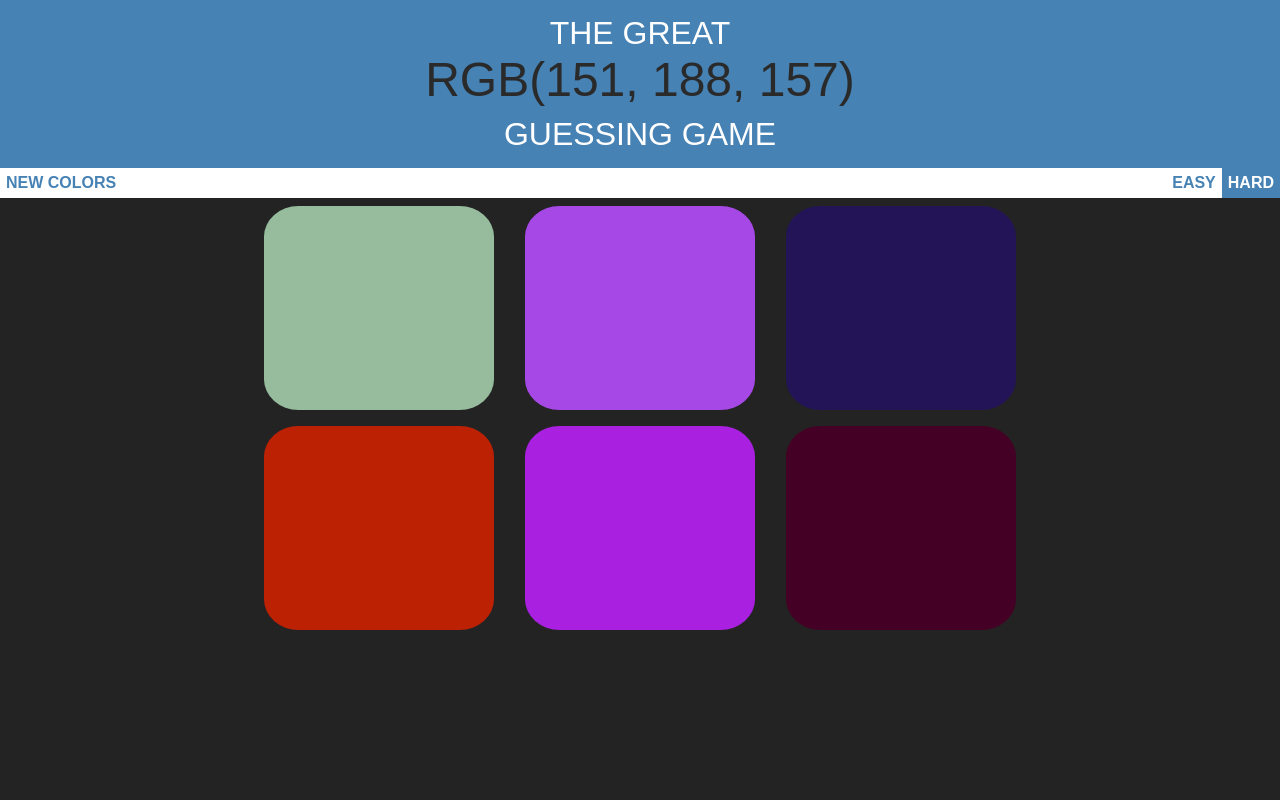
After one commit to octajune/CoffeeGuard-FrontEnd, a PHP site: page /colorgame.html in a window 1280 px wide. The commit adds this page. Run offline with PHP 8.4, Linux system fonts and the light colour scheme.

Commit message:
Adding the files required for the colorgame which will be hosted on the website

```diff
--- /dev/null
+++ b/colorgame.css
@@ -0,0 +1,144 @@
+html, body {
+    height: 100%;
+}
+
+body {
+	margin: 0;
+	padding: 0;
+	background-color: #232323;
+	font-size: 100%;
+	font-family: Arial, Helvetica Neue, Helvetica, sans-serif;
+}
+
+header {
+	width: 100%;
+	text-align: center;
+	background-color: #4682b4;
+	color: #fff;
+}
+.title {
+	display: -webkit-box;
+	display: -ms-flexbox;
+	display: flex;
+	-webkit-box-orient: horizontal;
+	-webkit-box-direction: normal;
+	    -ms-flex-direction: row;
+	        flex-direction: row;
+	-webkit-box-pack: center;
+	    -ms-flex-pack: center;
+	        justify-content: center;
+}
+h1 {
+	padding: 1rem 0;
+	margin: 0;
+	line-height: 1.1;
+	font-weight: normal;
+	text-transform: uppercase;
+	display: block;
+}
+.question {
+	font-size: 3rem;
+	padding: .2rem;
+	margin-bottom: .4rem;
+	color: #2a2a2a;
+	display: block;
+}
+
+.stripe {
+	display: -webkit-box;
+	display: -ms-flexbox;
+	display: flex;
+	background-color: #fff;
+	height: 30px;
+	color: black;
+}
+
+.container {
+	display: -webkit-box;
+	display: -ms-flexbox;
+	display: flex;
+	-ms-flex-wrap: wrap;
+	    flex-wrap: wrap;
+	-webkit-box-pack: justify;
+	    -ms-flex-pack: justify;
+	        justify-content: space-between;
+	width: 60%;
+	min-height: 440px;
+	margin: 0 auto;
+}
+
+@media only screen and (max-width: 600px) {
+	body {
+		font-size: 80%;
+	}
+	.question {
+		font-size: 2rem;
+	}
+
+	.container {
+		width: 100%;
+		background-color: silver;
+	}
+}
+
+.square-item {
+	width: 30%;
+	max-height: 204px !important;
+	margin: 0.5rem;
+	border-radius: 15%;
+	transition: background 0.6s;
+	-webkit-transition: background 0.6s;
+	-moz-transition: background 0.6s;
+}
+
+.game {
+	width: 60%;
+	display: -webkit-box;
+	display: -ms-flexbox;
+	display: flex;
+	-webkit-box-pack: start;
+	    -ms-flex-pack: start;
+	        justify-content: flex-start;
+}
+
+.selected {
+	color: #fff;
+	background-color: #4682b4;
+}
+
+.message {
+	width: 30%;
+	line-height: 2rem;
+}
+
+.level {
+	width: 40%;
+	display: -webkit-box;
+	display: -ms-flexbox;
+	display: flex;
+	-webkit-box-pack: end;
+	    -ms-flex-pack: end;
+	        justify-content: flex-end;
+}
+
+button {
+	border: none;
+	text-transform: uppercase;
+	height: 100%;
+	font-size: inherit;
+	font-weight: 700;
+	color: #4682b4;
+	background-color: transparent;
+	transition: all 0.3s;
+	-webkit-transition: all 0.3s;
+	-moz-transition: all 0.3s;
+}
+
+button:hover {
+	background-color: #4682b4;
+	color: #fff;
+}
+
+button:focus {
+	outline: 0;
+}
--- /dev/null
+++ b/colorgame.html
@@ -0,0 +1,38 @@
+<!DOCTYPE html>
+<html>
+<head>
+	<meta content="text/html; charset=utf-8" http-equiv="Content-Type">
+	<meta content="utf-8" http-equiv="encoding">
+	<link href="colorgame.css" rel="stylesheet" type="text/css">
+	<title>Octa color Gamey</title>
+</head>
+<body>
+	<header>
+		<div class="title">
+			<h1>The great <span class="question">rgba(100,100,100,2)</span> guessing game</h1>
+		</div>
+
+		<div class="stripe">
+			<div class="game">
+				<button name="newColors">New colors</button>
+
+				<span class="message"></span>
+			</div>
+
+			<div class="level">
+				<button name="levelEasy">Easy</button>
+				<button class="selected" name="levelHard">Hard</button>
+			</div>
+		</div>
+	</header>
+	<div class="container">
+		<div class="square-item"></div>
+		<div class="square-item"></div>
+		<div class="square-item"></div>
+		<div class="square-item"></div>
+		<div class="square-item"></div>
+		<div class="square-item"></div>
+	</div>
+	<script src="colorgame.js" type="text/javascript"></script>
+</body>
+</html>
--- /dev/null
+++ b/colorgame.js
@@ -0,0 +1,107 @@
+var squares = document.getElementsByClassName('square-item');
+var ques = document.querySelector('.question');
+var message = document.querySelector('.message');
+var header = document.querySelector('header');
+
+// buttons
+var newGameButton = document.querySelector('button[name="newColors"]');
+var levelEasyButton = document.querySelector('button[name="levelEasy"]');
+var levelHardButton = document.querySelector('button[name="levelHard"]');
+
+var colors = generateRandomColors(6);
+var numOfSquares = 6;
+
+ques.textContent = colors[pickColor()];
+
+for (var i = 0; i < squares.length; i++) {
+	//add initial colors
+	squares[i].style.background = colors[i];
+
+	squares[i].addEventListener('click', function() {
+		var ans = this.style.background;
+		ans = ans.replace(' none repeat scroll 0% 0%', '');
+		if (ans == ques.textContent) {
+			message.textContent = 'Correct';
+			header.style.background = ans;
+			newGameButton.textContent = 'Play Again?';
+			for (var k = 0; k < squares.length; k++) {
+				squares[k].style.background = this.style.background;
+			}
+		} else {
+			message.textContent = 'Wrong Answer';
+			this.style.background = '#232323';
+		}
+	});
+}
+
+levelEasyButton.addEventListener('click', function() {
+	clearInstance();
+	levelHardButton.classList.remove('selected');
+	levelEasyButton.classList.add('selected');
+	numOfSquares = 3;
+	colors = generateRandomColors(3);
+	var pickedColor = colors[pickColor()];
+	ques.textContent = pickedColor;
+
+	for (var i = 0; i < squares.length; i++) {
+		if (colors[i])
+			squares[i].style.background = colors[i];
+		else
+			squares[i].style.display = 'none';
+	}
+});
+
+levelHardButton.addEventListener('click', function() {
+	clearInstance();
+	levelEasyButton.classList.remove('selected');
+	levelHardButton.classList.add('selected');
+	numOfSquares = 6;
+	colors = generateRandomColors(6);
+	var pickedColor = colors[pickColor()];
+	ques.textContent = pickedColor;
+
+	for (var i = 0; i < squares.length; i++) {
+		squares[i].style.display = 'block';
+		squares[i].style.background = colors[i];
+	}
+})
+
+newGameButton.addEventListener('click', function() {
+	clearInstance();
+	colors = generateRandomColors(numOfSquares);
+	var pickedColor = colors[pickColor()];
+	correctAns = ques.textContent;
+	ques.textContent = pickedColor;
+	for (var i = 0; i < colors.length; i++) {
+		squares[i].style.background = colors[i];
+	}
+});
+
+// methods
+
+function clearInstance() {
+	if (newGameButton.textContent = 'Play Again')
+		newGameButton.textContent = 'New Colors';
+	header.style.background = 'steelblue';
+	message.textContent = '';
+}
+
+function pickColor() {
+	return Math.floor(Math.random() * colors.length);
+}
+
+function generateRandomColors(len) {
+	var arr = [];
+	for (var i = 0; i < len; i++) {
+		arr.push(randomColor());
+	}
+	return arr;
+}
+
+function randomColor() {
+	var red = Math.floor(Math.random() * 256);
+	var blue = Math.floor(Math.random() * 256);
+	var green = Math.floor(Math.random() * 256);
+	//rgb(100, 200, 25);
+	return 'rgb(' + red + ', ' + blue + ', ' + green + ')';
+}
--- a/index.php
+++ b/index.php
@@ -1 +1 @@
-<?php header( 'Location: /index.html' ) ;  ?>
+<?php header('Location: /colorgame.html'); ?>
```
